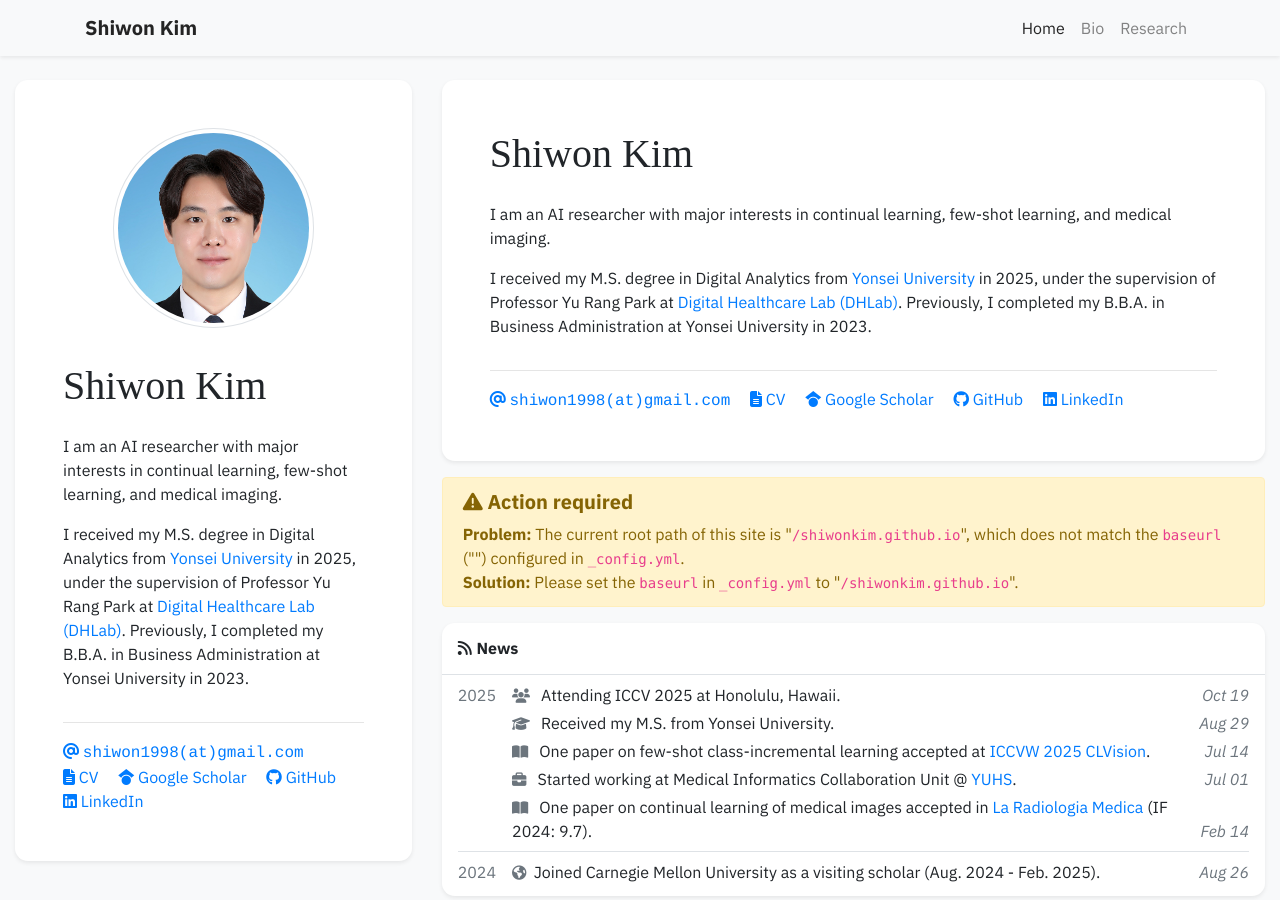
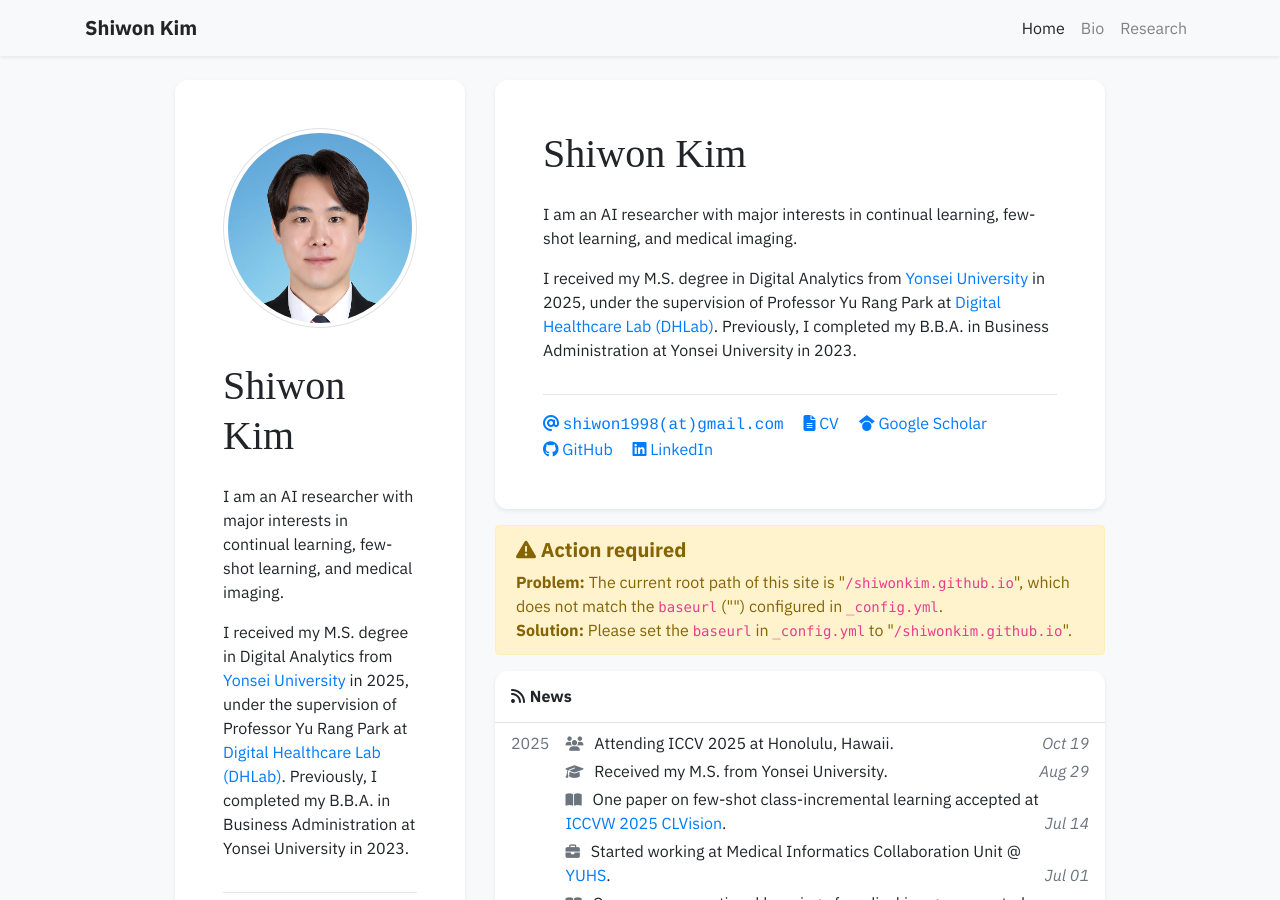
Before and after one commit to shiwonkim/shiwonkim.github.io, a Jekyll site: the page built from index.html, in a window 1280 px wide and 900 px high. Built offline with Jekyll 4.4.1, drawn with Linux system fonts in a browser that asks for light colours; nearby versions of some CDN libraries; some web fonts are replaced; a style sheet for code colours, icons or effects is not loaded.

Commit message:
edit profile

```diff
--- a/index.html
+++ b/index.html
@@ -5,11 +5,11 @@ navbar_title: Home
 ---
 
 <div class="row justify-content-center">
-  <div class="col-12 col-lg-4">
+  <div class="col-12 col-lg-3">
     {% include widgets/profile_card.html %}
   </div>
 
-  <div class="col-12 col-lg-8">
+  <div class="col-12 col-lg-6">
     {% include widgets/about_card.html %}
 
     {% include widgets/debug_repo_name.html %}
--- a/research.html
+++ b/research.html
@@ -74,7 +74,7 @@ body_attr: >-
 </style>
 
 <div class="row justify-content-center">
-  <div class="col-12 col-lg-4">
+  <div class="col-12 col-lg-3">
     <!-- FILTER TABS -->
     <div class="mb-1 d-flex flex-wrap align-items-center">
       <div class="filter-type d-flex flex-wrap align-items-center mb-3">
@@ -101,7 +101,7 @@ body_attr: >-
     </div>
   </div>
 
-  <div class="col-12 col-lg-8">
+  <div class="col-12 col-lg-6">
     <div class="text-right mt-0" style="margin-bottom: -3rem;">
       <small style="font-size: 0.75em;">
         * Equal contribution, <sup>†</sup> Corresponding author
```
